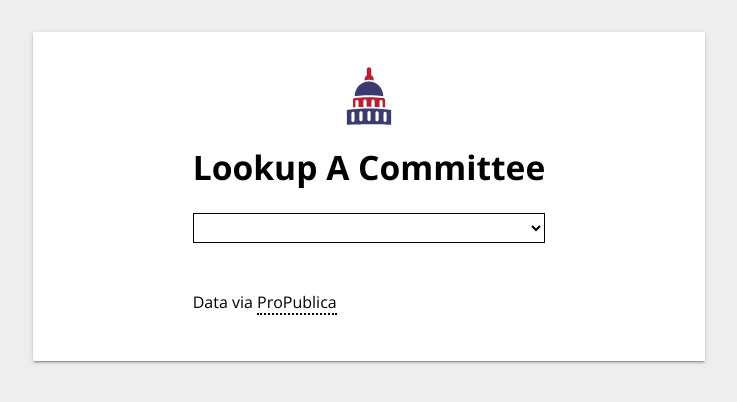
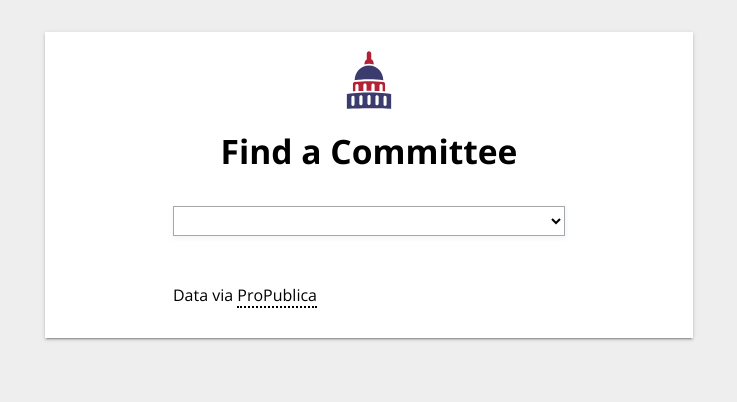
Before and after one commit to salomoneb/leg-lookup, a Vue app: page / in a window 1280 px wide. Shown: the top 402 px of the page, without its empty margins (271-1008 px from the left). Built offline with nearby package versions, Linux system fonts and the light colour scheme.

Commit message:
:clap: added :clap: error :clap: handling :clap:

```diff
--- a/src/App.vue
+++ b/src/App.vue
@@ -1,9 +1,9 @@
 <template>
   <div id="app">
     <header class="header">
-      <img src="./assets/images/capitol.svg" class="capitol">
+      <img :src="headerImg" class="capitol">
+      <h1>Find a Committee</h1>
     </header>
-    <h1>Lookup A Committee</h1>
     <chamberdropdown></chamberdropdown>
     <footer class="footer"><p>Data via <a href="https://www.propublica.org/datastore/api/propublica-congress-api">ProPublica</a></p></footer>
   </div>
@@ -14,6 +14,11 @@ import chamberdropdown from './components/ChamberDropdown'
 
 export default {
   name: "app",
+  data: function() {
+    return {
+      headerImg: require("./assets/images/capitol.svg")
+    }
+  },
   components: {
     chamberdropdown
   }
@@ -34,15 +39,10 @@ body {
   justify-content: flex-start;
   font-family: 'Open Sans', sans-serif;
   margin: 2em 5em;
-  min-height: 100vh;
   text-align: left;
+  word-wrap: break-word;
   -webkit-font-smoothing: antialiased;
   -moz-osx-font-smoothing: grayscale;
-}
-h1 {
-  font-size: 2.1em;
-  font-weight: 700;
-  margin-top: 0;
 }
 a {
   color: inherit;
@@ -54,7 +54,8 @@ a {
 }
 select {
   background: transparent;
-  border: 1px solid;
+  border: 1px solid #a7a8ab;
+  box-shadow: 0 2px 5px 1px #F4F5F7;
   font-size: 14px;
   display: block;
   height: 2em;
@@ -63,12 +64,36 @@ select {
   width: 100%;
 }
 .header {
-  flex-direction: row;
+  flex-direction: column;
   justify-content: center;
   align-items: center;
+  margin-bottom: 2em;
+
+  h1 {
+    font-size: 2.1em;
+    font-weight: 700;
+    margin: 0;
+  }
+
+  .capitol {
+    margin-bottom: 1em;
+    width: 4em;
+  }
+
 }
-.capitol {
-  width: 4em;
+.error-status {
+  background: rgba(243, 212, 204, 0.6);
+  border-radius: 8px;
+  border: 1px solid;
+  color: #da3333;
+  list-style-type: none;
+  margin-top: 2em;
+  padding: 0.3em 1em;
+
+  .error-message {
+    font-weight: bold;
+  }
+
 }
 .footer {
   margin-top: 3em;
@@ -77,6 +102,7 @@ select {
   background: #fff;
   color: #000;
   box-shadow: 0 2px 2px 0 rgba(0,0,0,.14), 0 3px 1px -2px rgba(0,0,0,.2), 0 1px 5px 0 rgba(0,0,0,.12);
-  padding: 2em 10em;
+  padding: 1em 8em;
+  width: 35%;
 }
 </style>
--- a/src/components/ChamberDropdown.vue
+++ b/src/components/ChamberDropdown.vue
@@ -6,20 +6,25 @@
 			<option>Senate</option>
 			<option>Joint</option>
 		</select>
-		<committeedropdown :chamberCommittees="committees" :chamberName="chamber"></committeedropdown>
-		<img v-if="loading" src="../assets/images/loader.svg">
+		<errormessage v-if="errors !==''" :errorMsgs="errors"></errormessage>
+		<committeedropdown :chamberCommittees="committees" :chamberName="chamber" :loaderIcon="loader"></committeedropdown>
+		<img v-if="loading" :src="loader">
 	</div>
 </template>
 
 <script>
 	import committeedropdown from "./CommitteeDropdown"
+	import errormessage from "./ErrorMessage"
 	import axios from "axios"
+
 	export default {
 		name: "chamberdropdown",
 		data: function() {
 			return {
 				chamber: "",
 				committees: "",
+				errors: "",
+				loader: require("../assets/images/loader.svg"),
 				loading: false
 			}
 		},
@@ -37,14 +42,16 @@
 						this.committees = response.data.results[0].committees
 			      this.loading = false
 			    })
-			    .catch(e => {
-			      this.errors.push(e)
+			    .catch(err => {
+			      this.errors = err
+			      console.log(this.errors)
+			      this.loading=false
 			    })
 				}
 			}
 		},
 		components: {
-			committeedropdown
+			committeedropdown, errormessage
 		}
 	}
 </script>
--- a/src/components/CommitteeDropdown.vue
+++ b/src/components/CommitteeDropdown.vue
@@ -4,24 +4,26 @@
 			<option disabled value="">Pick a committee</option>
 			<option v-for="committee in chamberCommittees" v-bind:value="committee.id" >{{ committee.name }}</option>
 		</select>
+	  <errormessage v-if="errors !==''" :errorMsgs="errors"></errormessage>
 		<committeeresults :committeeInfo="committeeData" :chamber="chamberName"></committeeresults>
-		<img v-if="loading" src="../assets/images/loader.svg">
+		<img v-if="loading" :src="loaderIcon">
 	</div>
 </template>
 
 <script>
 	import committeeresults from "./CommitteeResults"
+	import errormessage from "./ErrorMessage"
 	import axios from "axios"
 	export default {
 		name: "committeedropdown",
-		props: ["chamberCommittees", "chamberName"],
+		props: ["chamberCommittees", "chamberName", "loaderIcon"],
 		data: function() {
 			return {
 				chamber: "",
 				committees: "",
 				committeeData: "",
-				errors: [],
-				loading: false,
+				errors: "",
+				loading: false
 			}
 		},
 		watch: {
@@ -38,20 +40,23 @@
 						url: `https://api.propublica.org/congress/v1/115/${this.chamberName.toLowerCase()}/committees/${this.committees}.json`,
 						headers: {
 							"X-API-Key": "2eX2Dxe43hYuiIoXVeBg463BY8rpXVfY1PzbIUBu"
+							// "X-API-Key": "2eX2Dxe43hYuiIoXVeBg463BY8rpXVfY1PzbIUB"
 						}
 					})
 					.then(response => {
 						this.committeeData = response.data.results[0]
 			      this.loading = false
 			    })
-			    .catch(e => {
-			      this.errors.push(e)
+			    .catch(err => {
+			      this.errors = err
+			      console.log(err)
+			      this.loading=false
 			    })
 				}
 			}
 		},
 		components: {
-			committeeresults
+			committeeresults, errormessage
 		}
 	}
 </script>
--- a/src/components/CommitteeResults.vue
+++ b/src/components/CommitteeResults.vue
@@ -42,12 +42,10 @@
 				if (this.committeeInfo !== "") {
 						this.members = this.committeeInfo.current_members
 						this.facts = this.committeeInfo
-						console.log(this.facts)
 				}
 			},
 			chamber(val) {
 				if (this.chamber !== "") {
-					console.log(val)
 					this.members = ""
 					this.facts = ""
 				}
@@ -64,8 +62,3 @@
 	  }
 	}
 </script>
-<style>
-	.member-info:hover {
-		background-color: #yellow;
-	}
-</style>
--- /dev/null
+++ b/src/components/ErrorMessage.vue
@@ -0,0 +1,13 @@
+<template>
+	<div class="error-status">
+		<p>Uh oh, we got the following error:</p>
+		<p class="error-message">{{errorMsgs.message}}</p>
+	 </div>
+</template>
+
+<script>
+	export default {
+		name: "errormessage",
+		props: ["errorMsgs"]
+	}
+</script>
```
Also changed, not shown: src/assets/images/capitol.svg, src/assets/images/loader.svg.
